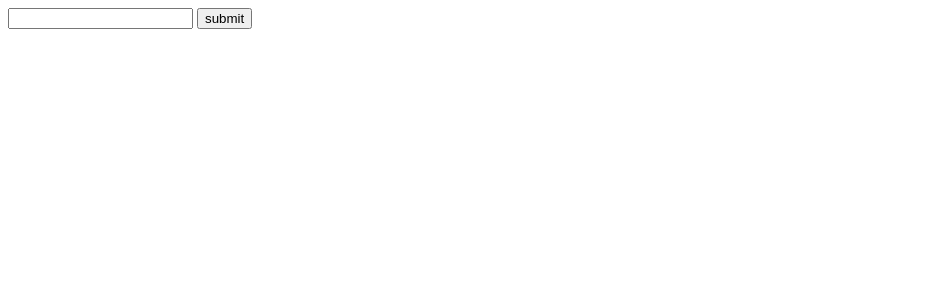
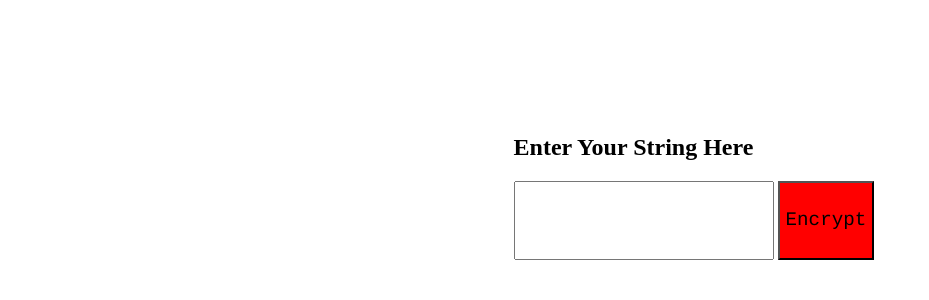
Before and after one commit to TGE24/encrypt, a PHP site: page / in a window 1280 px wide. Shown: the top 300 px of the page, without its empty margins (0-929 px from the left). Run offline with PHP 8.4, Linux system fonts and the light colour scheme.

Commit message:
Added Some Styles.

```diff
--- a/index.php
+++ b/index.php
@@ -18,14 +18,14 @@ if  (isset($_POST['string']) &&!empty($_POST['string'])) {
 
 
 for ($i=0; $i <= $key_index; $i++) {
-		$search = array_search($string_split[$i], $index);
-if ( $search % 2 == 0 ) {
+		$search = array_search($string_split[$i], $index); // search for each letter in the array
+if ( $search % 2 == 0 ) { // condition for odd values
 		$search += 1;
 		$odd = $search * 3;
 		$odd_final = $odd + 1;
 		$search = 'o'.$odd_final;
 		} else {
-if ($search % 2 == 1) {
+if ($search % 2 == 1) { // condition for even values
 		$search += 1;
 		$even = $search / 2;
 	 	$search='e'.$even;
@@ -42,8 +42,8 @@ if ($search % 2 == 1) {
 encrypt();
 
 ?>
-
-	<form action='index.php' method='POST'>
-	<input type = 'text' name='string'>
-	<input type = 'submit' value = 'submit'>
+	<h2 style="padding-left : 40%; padding-top : 10%;">Enter Your String Here</h2>
+	<form action='index.php' method='POST' style="padding-left : 40%;">
+	<input type = 'text' name='string' style="height : 10%; font-size:120%; font-family:courier;">
+	<input type = 'submit' value = 'Encrypt' style="height : 10%; background-color : red; color : black; font-size:120%; font-family:courier;">
 	</form>
```
